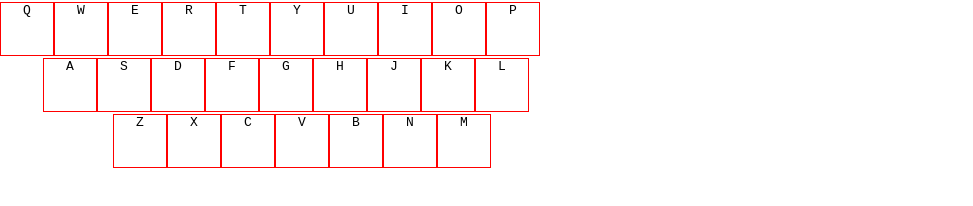
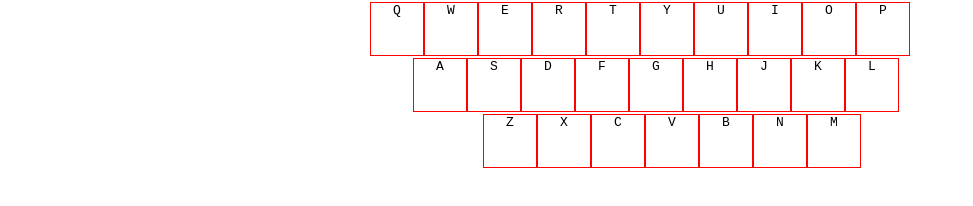
Before and after one commit to python-ansible/simple-navigation, a plain HTML site: page index.html in a window 1280 px wide. Shown: the whole page, without its empty margins (0-973 px from the left). Drawn offline with Linux system fonts and the light colour scheme.

Commit message:
增加wrapper

```diff
--- a/index.html
+++ b/index.html
@@ -10,7 +10,10 @@
 </head>
 <body>
 <header></header>
-<main id="mainX">
+<main>
+    <div class="wrapper" id="mainX">
+
+    </div>
 </main>
 <footer></footer>
 <script>
```
Also changed, not shown: 2 other files.
